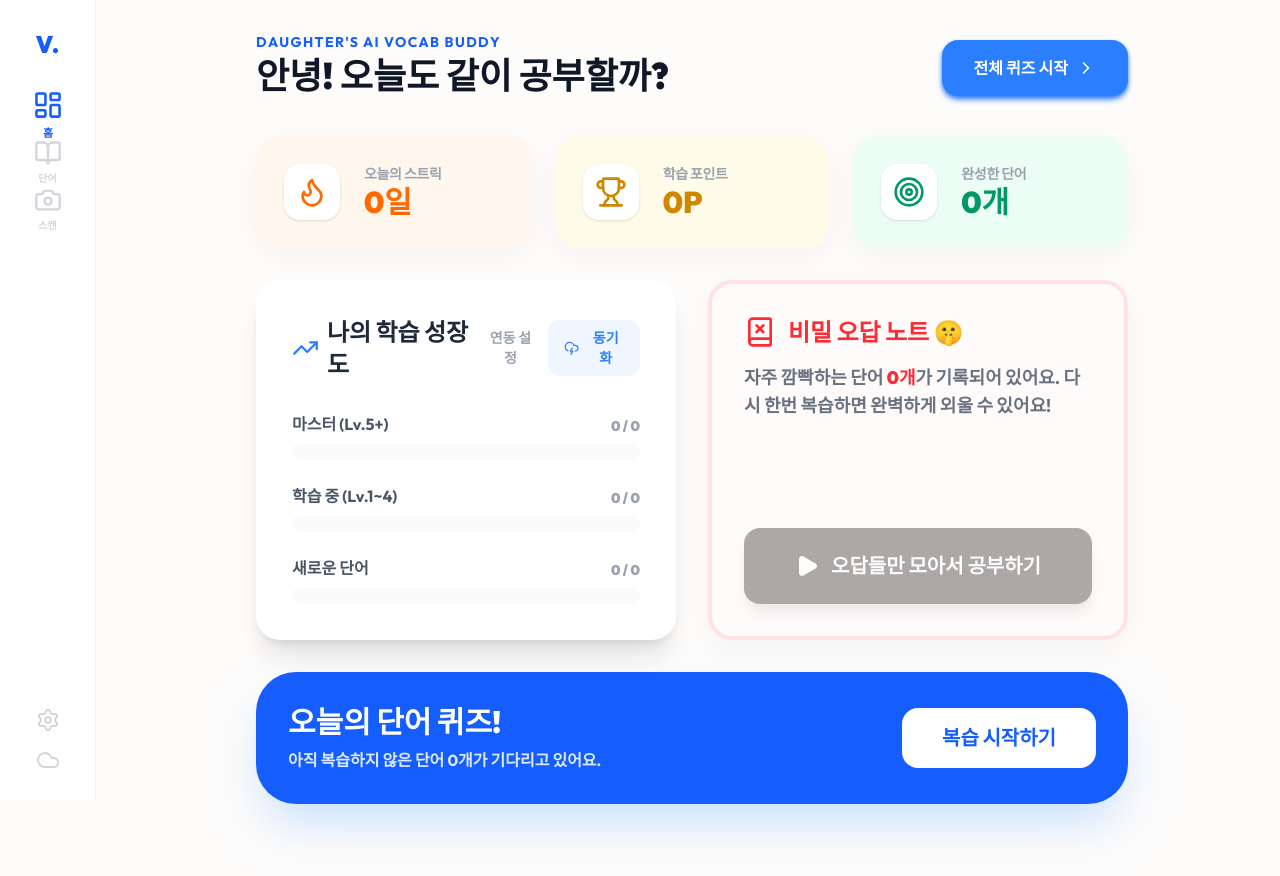
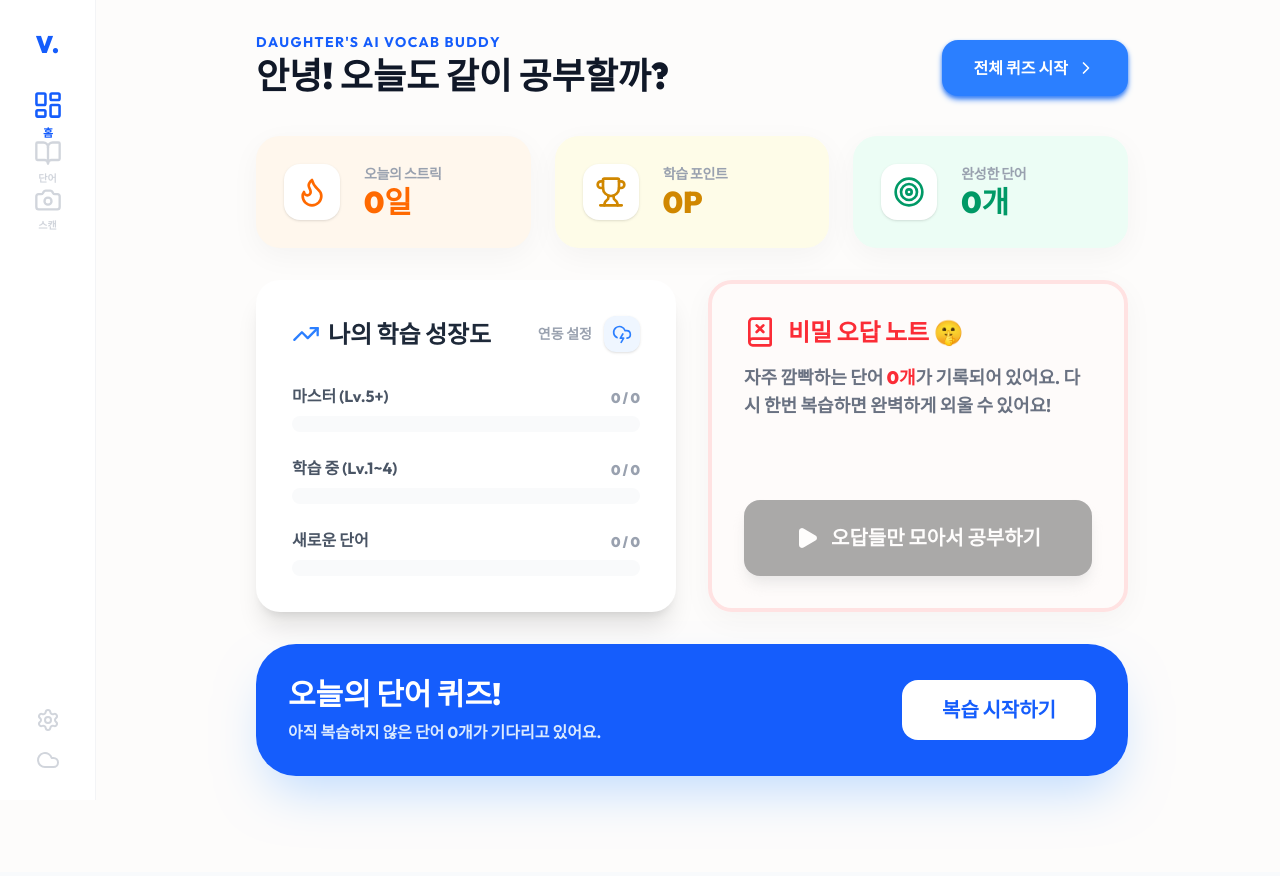
Before and after one commit to seraph0153/vocalize, a Next.js app: page /vocalize/ in a window 1280 px wide. Shown: the top 876 px of the page. Built offline with nearby package versions, Linux system fonts and the light colour scheme.

Commit message:
Simplify sync button to icon only

```diff
--- a/src/components/Dashboard.tsx
+++ b/src/components/Dashboard.tsx
@@ -96,10 +96,10 @@ export default function Dashboard({ onStartQuiz }: DashboardProps) {
                             <button
                                 onClick={handleSync}
                                 disabled={isSyncing}
-                                className="flex items-center gap-2 text-sm font-bold text-blue-500 hover:text-blue-600 transition-colors bg-blue-50 px-4 py-2 rounded-xl"
+                                className="p-2 bg-blue-50 text-blue-500 rounded-xl hover:bg-blue-100 transition-colors shadow-sm"
+                                title="구글 시트 동기화"
                             >
-                                {isSyncing ? <Loader2 className="w-4 h-4 animate-spin" /> : <CloudLightning className="w-4 h-4" />}
-                                동기화
+                                {isSyncing ? <Loader2 className="w-5 h-5 animate-spin" /> : <CloudLightning className="w-5 h-5" />}
                             </button>
                         </div>
                     </div>
```
